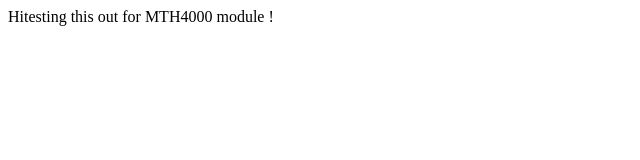
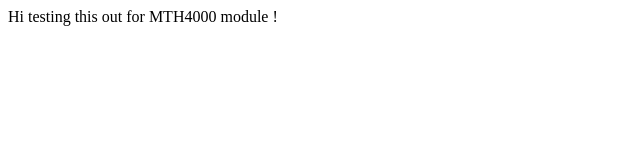
Before and after one commit to ame0110/ame0110.github.io, a plain HTML site: page index.html in a window 1280 px wide. Shown: the full height of the page, 0-640 px from the left. Drawn offline with Linux system fonts and the light colour scheme.

Commit message:
Update index.html

```diff
--- a/index.html
+++ b/index.html
@@ -6,7 +6,7 @@
 </head>
 
  <body>
- Hitesting this out for MTH4000 module !
+ Hi testing this out for MTH4000 module !
 </body>
 
 </html>
```
